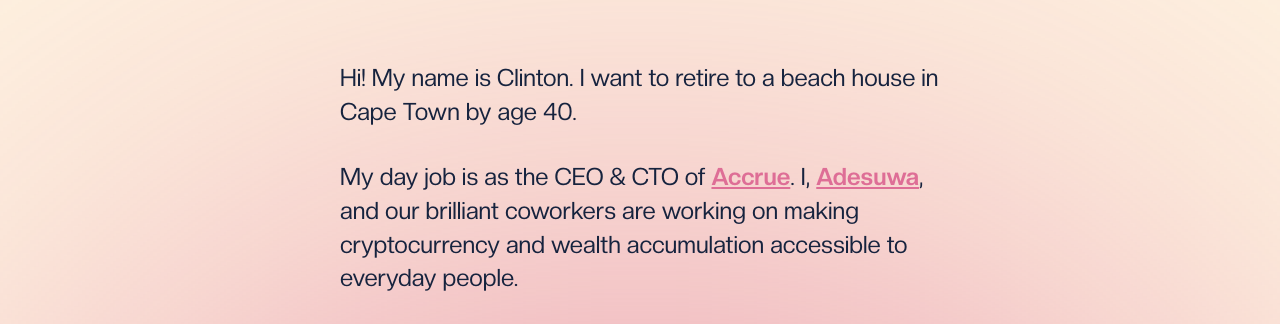
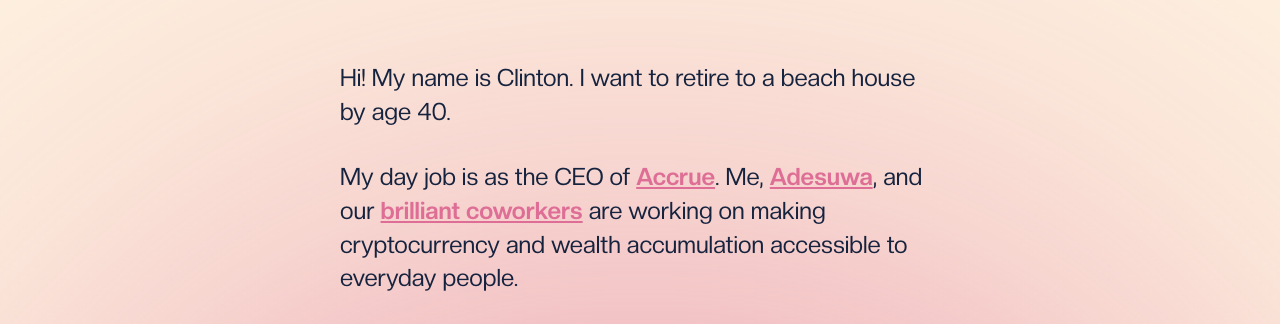
Before and after one commit to mclintprojects/mclintprojects.github.io, a plain HTML site: page index.html in a window 1280 px wide. Shown: the part 398-722 px from the top of the page. Drawn offline with Linux system fonts and the light colour scheme.

Commit message:
Copy update

```diff
--- a/index.html
+++ b/index.html
@@ -49,20 +49,21 @@
         </div>
         <div class="intro-biography">
           <p>
-            Hi! My name is Clinton. I want to retire to a beach house in Cape
-            Town by age 40.
+            Hi! My name is Clinton. I want to retire to a beach house by age 40.
           </p>
           <p>
-            My day job is as the CEO & CTO of
+            My day job is as the CEO of
             <a href="https://useaccrue.com" target="_blank" target="_blank"
               >Accrue</a
-            >. I,
+            >. Me,
             <a
               href="https://www.linkedin.com/in/adesuwa-omoruyi-55b048163/"
               target="_blank"
               >Adesuwa</a
-            >, and our brilliant coworkers are working on making cryptocurrency
-            and wealth accumulation accessible to everyday people.
+            >, and our
+            <a href="https://useaccrue.com/about">brilliant coworkers</a> are
+            working on making cryptocurrency and wealth accumulation accessible
+            to everyday people.
           </p>
           <p>
             In my free time, you can find me exploring
```
